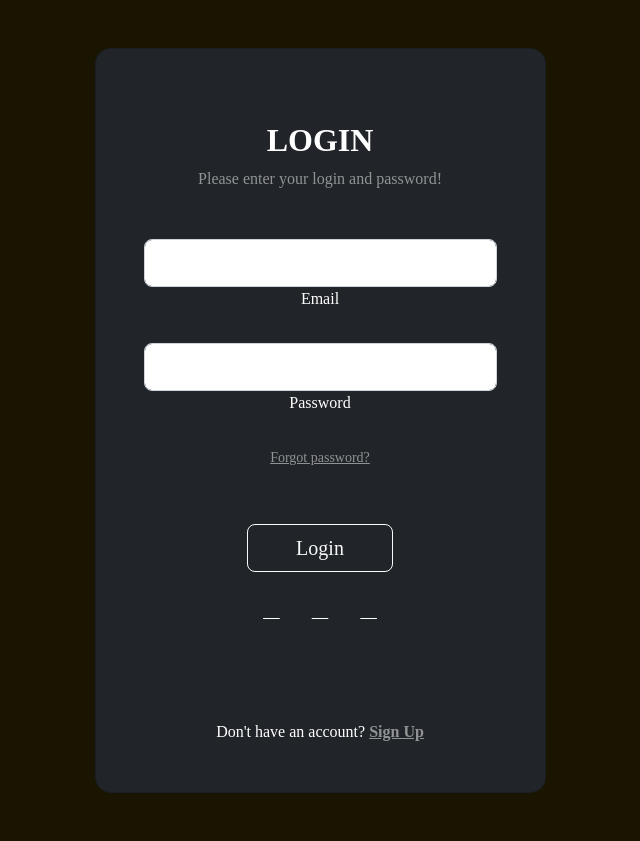
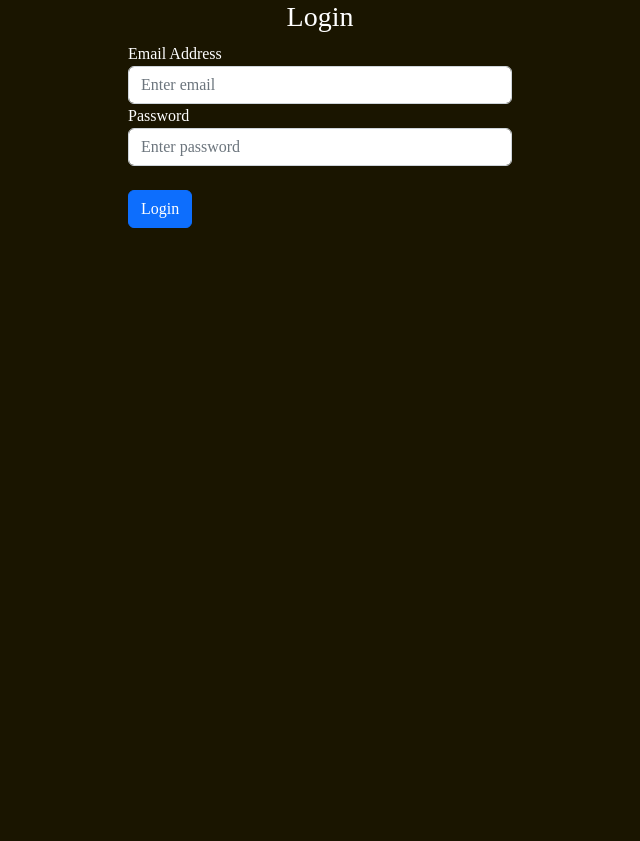
Before and after one commit to MPR235953/PKIMS-MovieHub, a Flask app: page /login in a window 1280 px wide. Shown: the part 56-897 px from the top of the page, without its empty margins (320-960 px from the left). After the commit the page ends 284 px from the top, so only its background shows below. Run offline with Flask 3, Linux system fonts and the light colour scheme; some libraries are stand-ins or nearby versions.

Commit message:
feat: login stuff

```diff
--- a/src/website/templates/login.html
+++ b/src/website/templates/login.html
@@ -1,50 +1,29 @@
 {% extends "base.html" %}
-{% block title %}Home{% endblock %}
+{% block title %}
+    Login
+{% endblock %}
+
 {% block local_styles %}
-    <link rel="stylesheet" href="{{ url_for('static', filename='styles/home.css') }}" />
+    <link rel="stylesheet" href="{{ url_for('static', filename='styles/login.css') }}" />
 {% endblock %}
+{% block local_scripts%}
+    <script src="{{ url_for('static', filename='scripts/login.js') }}"></script>
+{% endblock %}
+
 {% block content%}
-  <div class="container py-5 h-100">
-    <div class="row d-flex justify-content-center align-items-center h-100">
-      <div class="col-12 col-md-8 col-lg-6 col-xl-5">
-        <div class="card bg-dark text-white" style="border-radius: 1rem;">
-          <div class="card-body p-5 text-center">
-
-            <div class="mb-md-5 mt-md-4 pb-5">
-
-              <h2 class="fw-bold mb-2 text-uppercase">Login</h2>
-              <p class="text-white-50 mb-5">Please enter your login and password!</p>
-
-              <div class="form-outline form-white mb-4">
-                <input type="email" id="typeEmailX" class="form-control form-control-lg" />
-                <label class="form-label" for="typeEmailX">Email</label>
-              </div>
-
-              <div class="form-outline form-white mb-4">
-                <input type="password" id="typePasswordX" class="form-control form-control-lg" />
-                <label class="form-label" for="typePasswordX">Password</label>
-              </div>
-
-              <p class="small mb-5 pb-lg-2"><a class="text-white-50" href="#!">Forgot password?</a></p>
-
-              <button class="btn btn-outline-light btn-lg px-5" type="submit">Login</button>
-
-              <div class="d-flex justify-content-center text-center mt-4 pt-1">
-                <a href="#!" class="text-white"><i class="fab fa-facebook-f fa-lg"></i></a>
-                <a href="#!" class="text-white"><i class="fab fa-twitter fa-lg mx-4 px-2"></i></a>
-                <a href="#!" class="text-white"><i class="fab fa-google fa-lg"></i></a>
-              </div>
-
+    <div class="ls-form-div">
+        <form method="POST">
+            <h3 align="center">Login</h3>
+            <div class="form-group">
+                <label for="email">Email Address</label>
+                <input type="email" class="form-control" id="email" name="email" placeholder="Enter email"/>
             </div>
-
-            <div>
-              <p class="mb-0">Don't have an account? <a href="#!" class="text-white-50 fw-bold">Sign Up</a>
-              </p>
+            <div class="form-group">
+                <label for="password">Password</label>
+                <input type="password" class="form-control" id="password" name="password" placeholder="Enter password"/>
             </div>
-
-          </div>
-        </div>
-      </div>
+            <br>
+            <button type="submit" class="btn btn-primary">Login</button>
+        </form>
     </div>
-  </div>
 {% endblock %}
```
Also changed, not shown: src/website/static/scripts/login.js (added), src/website/static/styles/login.css (added).
